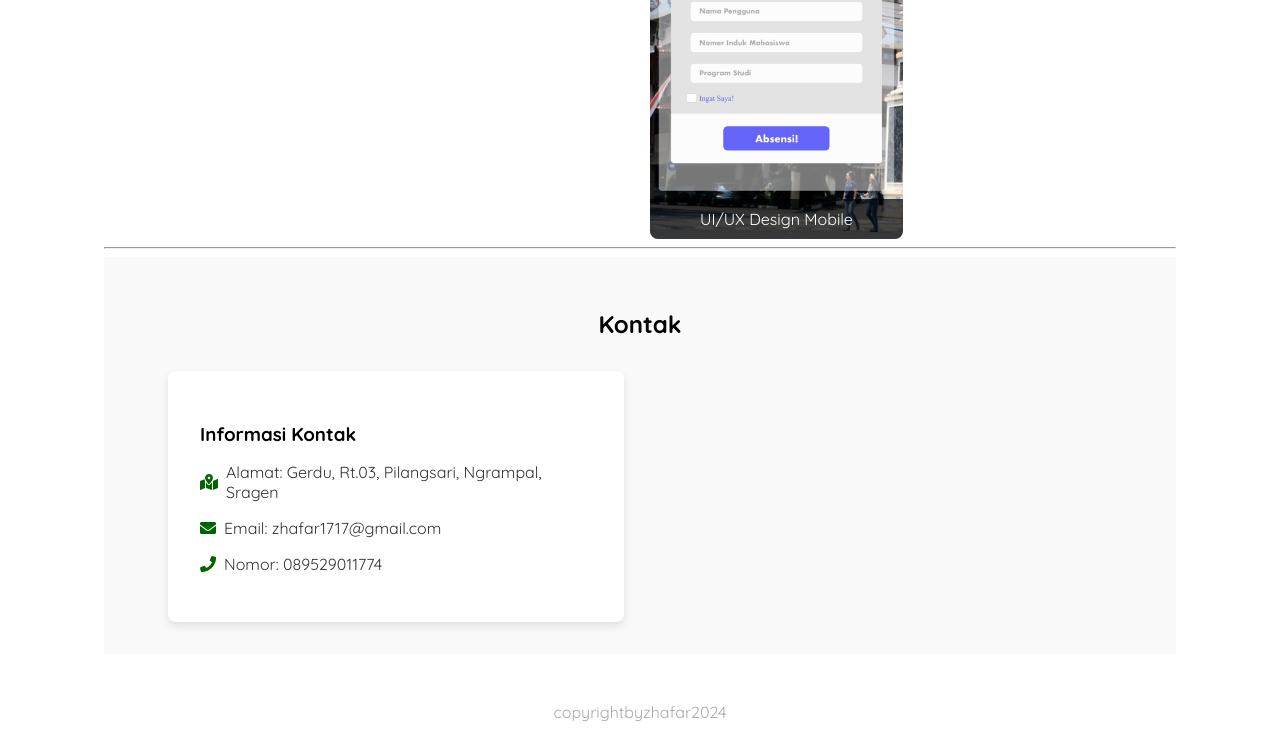
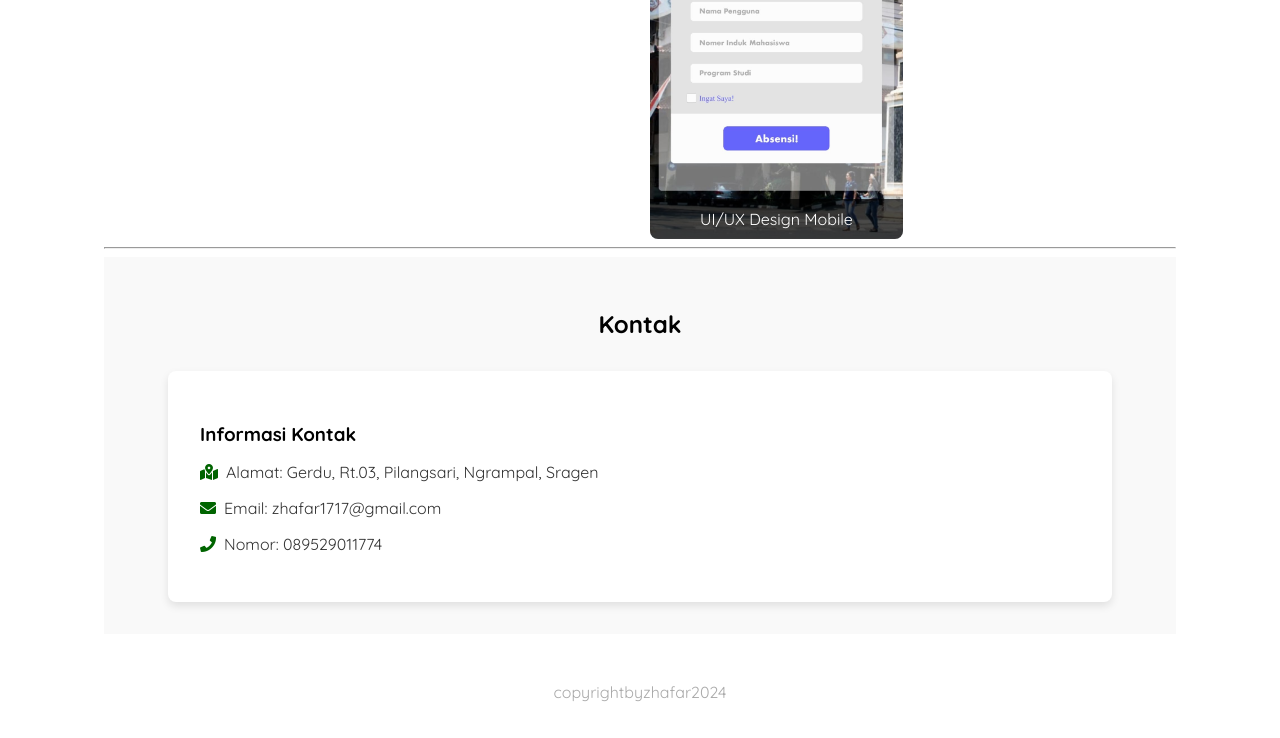
Before and after one commit to Alifzhafar/Web_Porto_Dicoding, a plain HTML site: page index.html in a window 1280 px wide. Shown: the part 2020-2758 px from the top of the page. Drawn offline with Linux system fonts and the light colour scheme.

Commit message:
Update style.css

```diff
--- a/assets/css/style.css
+++ b/assets/css/style.css
@@ -245,9 +245,6 @@ div.container .image-box div {
 }
 
 .kontak-container {
-    display: grid;
-    grid-template-columns: repeat(2, 1fr);
-    gap: 2rem;
     max-width: 1000px;
     margin: 0 auto;
 }
```
